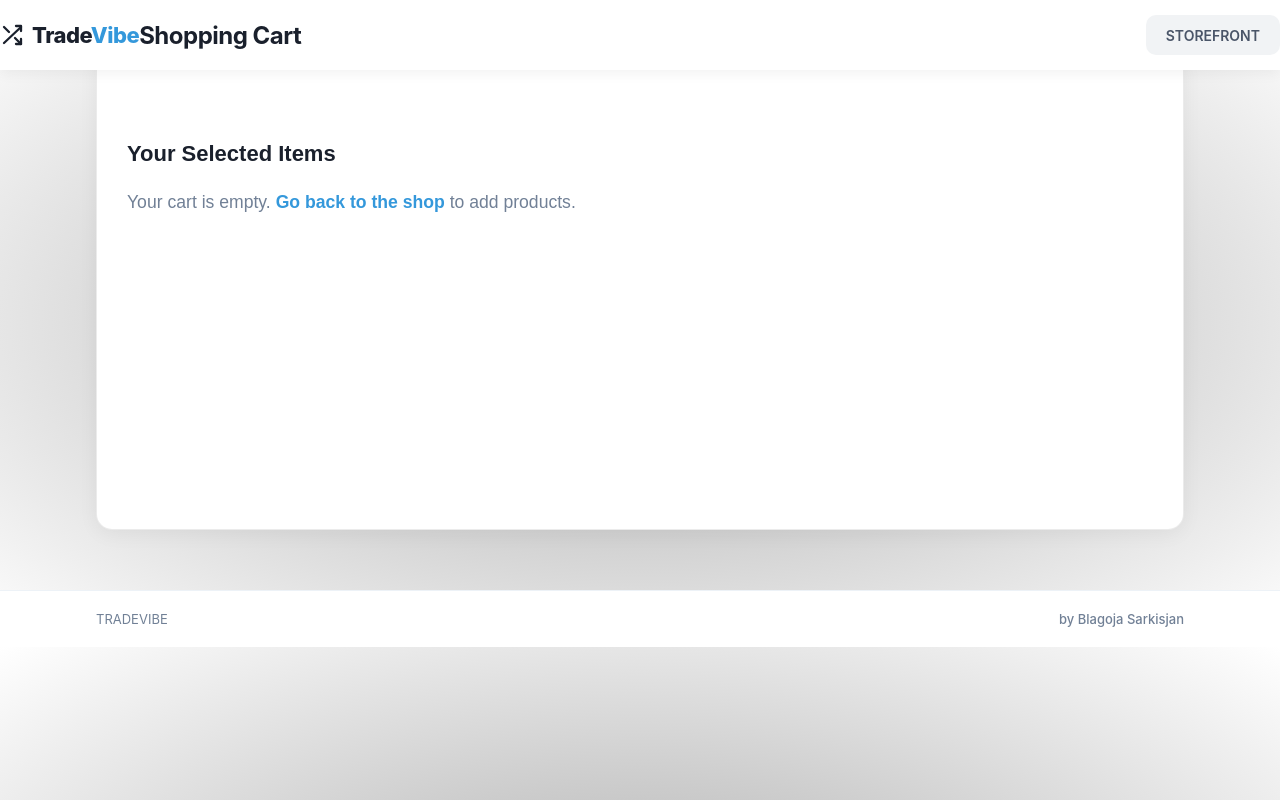
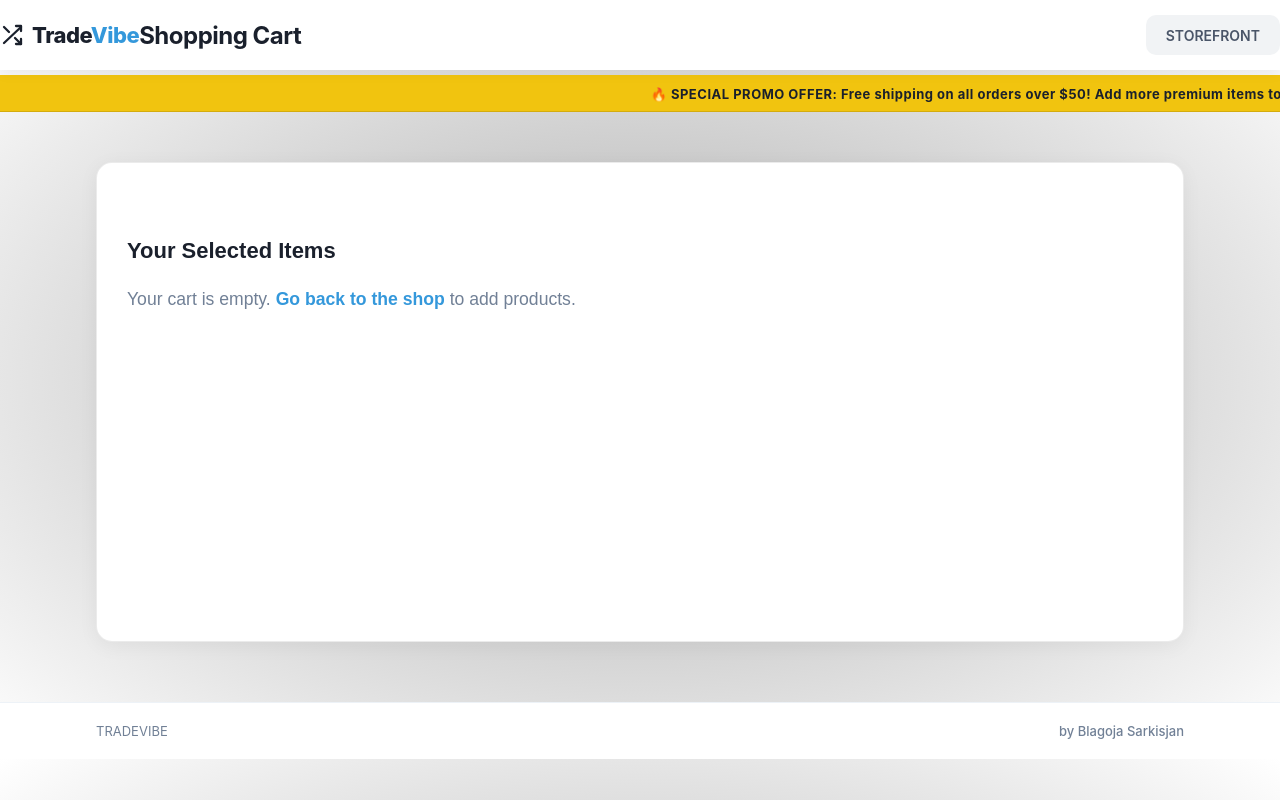
Before and after one commit to sarkisjan/TradeVibe, a PHP site: page /TradeVibe/view_cart.php in a window 1280 px wide. Run offline with PHP 8.4, Linux system fonts and the light colour scheme; a user stored in the database is signed in.

Commit message:
Feature: Multi-currency synchronized promotional ticker layout display system

```diff
--- a/styles.css
+++ b/styles.css
@@ -80,12 +80,10 @@
   display: block;
 }
 
-/* Црвена боја за критични грешки */
 .text-danger {
   color: #ef4444 !important;
 }
 
-/* Зелена боја за успешни софтверски чекори */
 .text-success {
   color: #2cbd6c !important;
 }
@@ -374,7 +372,7 @@
   color: #b91c1c;
 }
 /* ==========================================================================
-   БРЕНДИРАЊЕ НА САЈТОТ (TRADEVIBE BRANDING PROTOCOLS)
+   (TRADEVIBE BRANDING PROTOCOLS)
    ========================================================================== */
 .brand-logo-zone {
   display: flex !important;
@@ -770,6 +768,44 @@
   font-size: 0.9em !important;
   display: block !important;
   margin-bottom: 8px !important;
+}
+
+/* ==========================================================================
+   MARKETING PROMO TICKER BANNER (SCARCITY TICKER LAYOUT)
+   ========================================================================== */
+.promo-ticker-banner {
+  background-color: #f1c40f !important; /* Premium e-commerce gold-yellow layout tint */
+  border-bottom: 1px solid #d4ac0d !important;
+  padding: 8px 0 !important;
+  width: 100% !important;
+  overflow: hidden !important; /* Safe zone: hides overflow text content elements from screen views */
+  box-sizing: border-box;
+  font-family:
+    -apple-system, BlinkMacSystemFont, "Segoe UI", Roboto, sans-serif;
+}
+
+.ticker-text-wrap {
+  display: inline-block;
+  white-space: nowrap; /* Enforces absolute single line tracking layout */
+  padding-left: 100%; /* Starting position outside the right screen border */
+  animation: marqueeTickerScroll 25s linear infinite; /* Loops scrolling script forever */
+}
+
+.ticker-text-wrap span {
+  font-size: 13px !important;
+  font-weight: 700 !important;
+  color: #1a202c !important; /* Ultra readable dark charcoal font style color */
+  letter-spacing: 0.5px !important;
+}
+
+/* Hardware-accelerated CSS3 animation engine for smooth fluent text translation */
+@keyframes marqueeTickerScroll {
+  0% {
+    transform: translate3d(0, 0, 0);
+  }
+  100% {
+    transform: translate3d(-100%, 0, 0);
+  }
 }
 
 /* ==========================================================================
@@ -1283,6 +1319,7 @@
 .nav-left-wrapper {
   display: flex;
   align-items: center;
+  width: 100%;
 }
 .overlay-bg {
   display: none;
@@ -1317,13 +1354,13 @@ ul {
   display: flex;
   align-items: center;
 }
-
+.view-cart-container,
 .form_container,
 .matrix-container,
 .add-product-container,
 .cart-container,
 .order-history-container {
-  padding-top: 90px !important; /* Ги спуштаме продуктите за 90px за да почнат чисто под лентата */
+  padding-top: 75px !important; /* Ги спуштаме продуктите за 90px за да почнат чисто под лентата */
 }
 
 .navbar p {
--- a/view_cart.php
+++ b/view_cart.php
@@ -38,7 +38,7 @@ $missing_size_detected = false;
 </head>
 
 <body id="bckgrnd">
-
+    <div class="view-cart-container">
         <header>
             <div class="navbar">
                 <div class="brand-logo-zone" onclick="window.location.href='index.php';">
@@ -61,6 +61,26 @@ $missing_size_detected = false;
                 </ul>
             </div>
         </header>
+        <!-- MARKETING PROMO TICKER: Dynamically adjusted based on active session currency logs -->
+        <?php
+        // Catch the active store currency layout from session memory registers
+        $current_store_currency = isset($_SESSION['currency']) ? $_SESSION['currency'] : 'USD';
+
+        // Initialize the default fallback promo copy parameters
+        $promo_text_message = "Free shipping on all orders over $50! Add more premium items to your shopping cart and save on delivery checkout configurations!";
+
+        // Conditional logic block updating the layout copy text inline with currency selections
+        if ($current_store_currency === 'MKD' || $current_store_currency === 'ден') {
+            $promo_text_message = "Free shipping on all orders over 2500 MKD! Add more premium items to your shopping cart and save on delivery checkout configurations!";
+        } elseif ($current_store_currency === 'EUR' || $current_store_currency === '€') {
+            $promo_text_message = "Free shipping on all orders over 42 EUR! Add more premium items to your shopping cart and save on delivery checkout configurations!";
+        }
+        ?>
+        <div class="promo-ticker-banner">
+            <div class="ticker-text-wrap">
+                <span>🔥 SPECIAL PROMO OFFER: <?php echo $promo_text_message; ?> 🔥</span>
+            </div>
+        </div>
 
         <div class="cart-container">
             <!-- Clean layout with classes instead of inline properties -->
@@ -201,7 +221,7 @@ $missing_size_detected = false;
                         <button type="button" class="checkout-btn" id="openCheckoutModalBtn">PROCEED TO CHECKOUT</button>
                     <?php endif; ?>
                 </div>
-
+        </div>
     <?php endif; ?>
     </div>
 
```
Also changed, not shown: checkout.php (+4 -4 lines), index.php (+20 -0 lines). Lines whose indentation alone changed are shown as unchanged.
